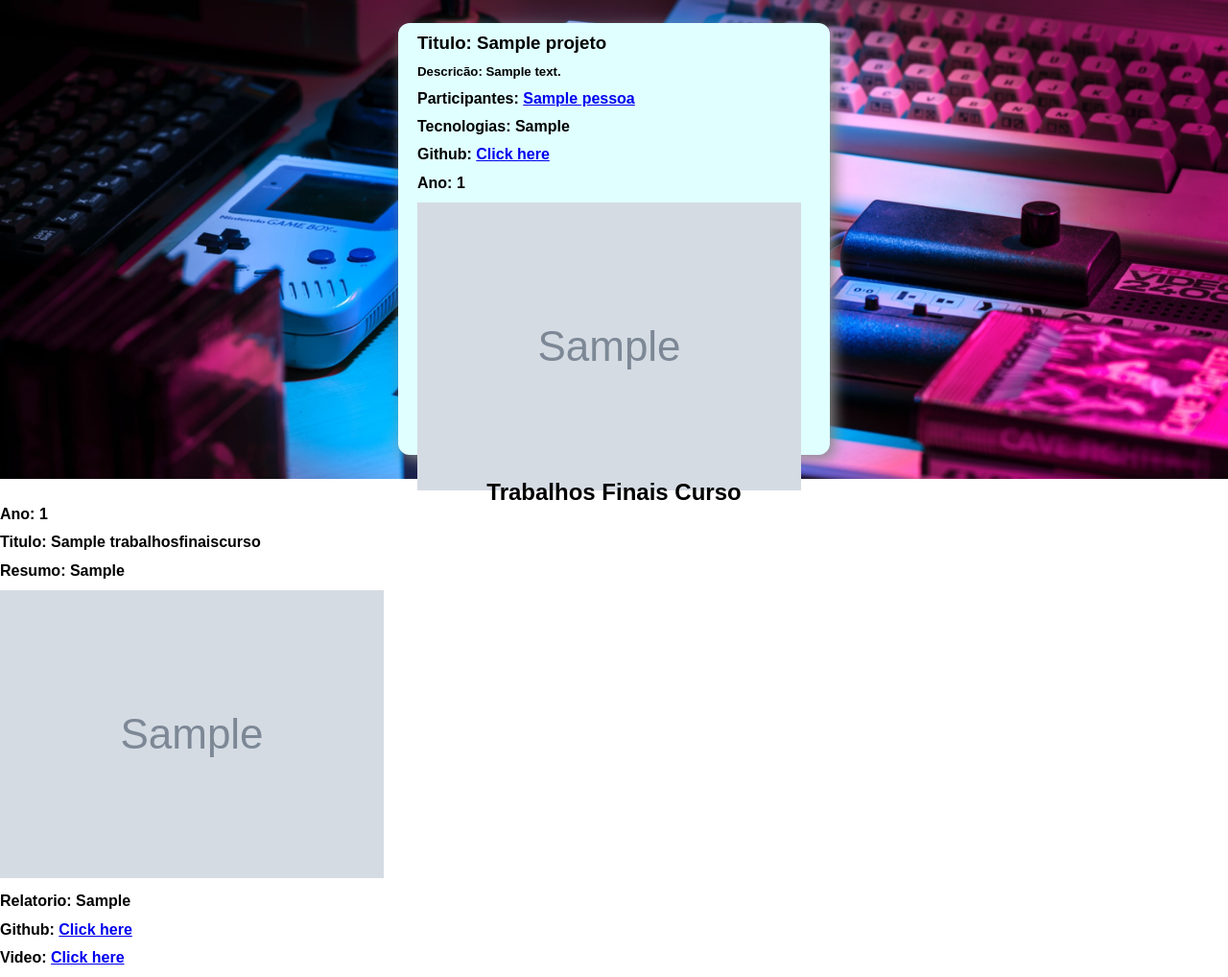
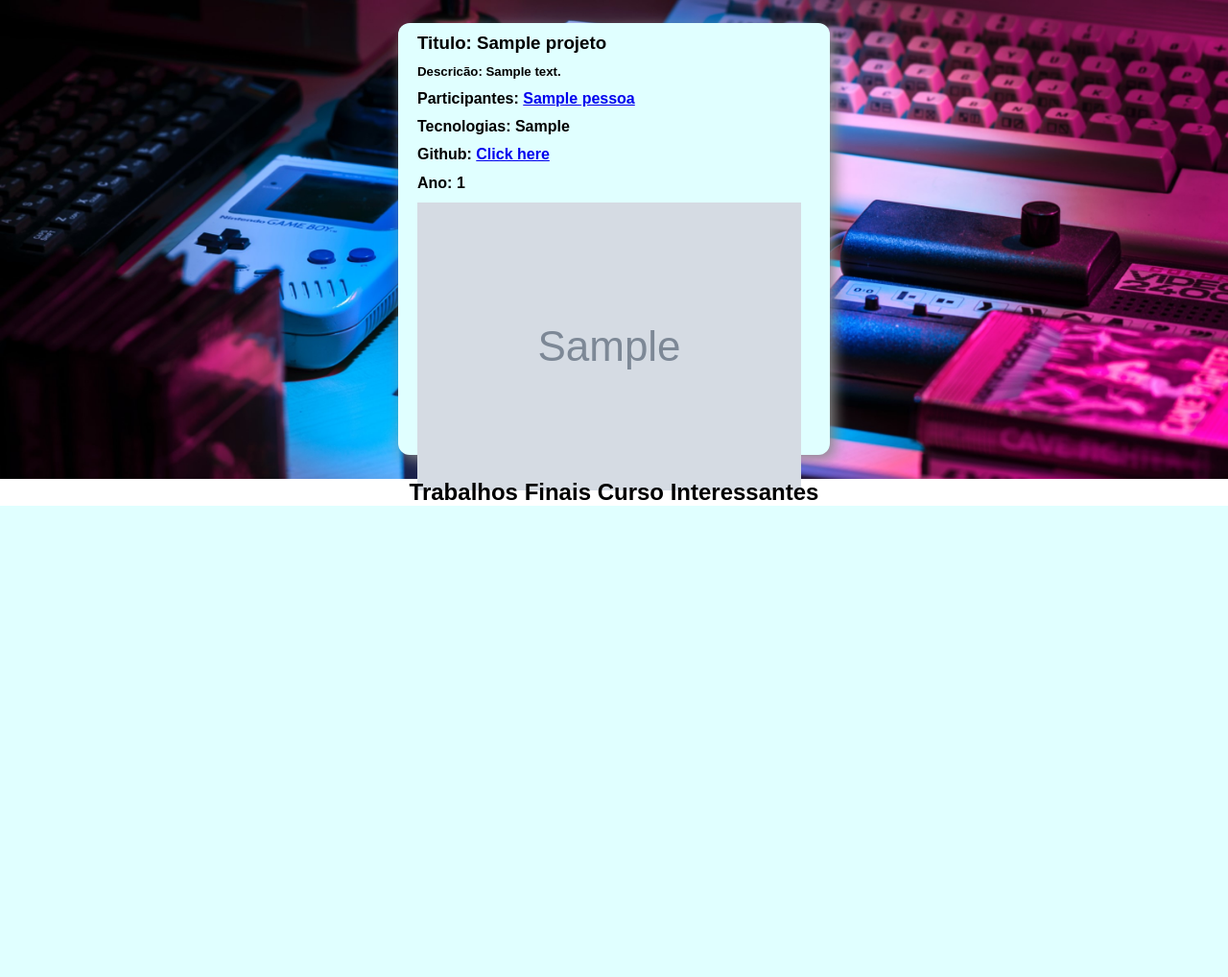
Before and after one commit to rangerd00/Projeto-PW, a Django app: page /projetos in a window 1280 px wide. Shown: the part 1192-2210 px from the top of the page at 96% size. After the commit the page ends 1719 px from the top, so only its background shows below. Run offline with Django 4.2, Linux system fonts and the light colour scheme; tables that the repository leaves empty hold one stand-in row (values such as "Sample post"); grey boxes marked "Sample" are stand-in pictures; parts of the project's set-up code (start-up, migrations or seed data) failed here and were passed over.

Commit message:
Lab 11 TFC

```diff
--- a/portfolio/templates/portfolio/projetos.html
+++ b/portfolio/templates/portfolio/projetos.html
@@ -138,47 +138,9 @@
 
 
 
-  <h2 style="text-align:center">Trabalhos Finais Curso</h2>
+  <h2 style="text-align:center">Trabalhos Finais Curso Interessantes</h2>
 
 
-<div class="containerTrabalhos">
-    {% for trabalho in trabalhos %}
-    <div>
-
-{% for pessoas in trabalho.autores.all %}
-    <h3 style="margin-bottom:0.30cm;" >  Autores:  {{trabalho.autores}}      </h3>
-         {% endfor %}
-{% for pessoas in trabalho.orientadores.all %}
-    <h5 style="margin-bottom:0.30cm;"> Orientadores:    {{trabalho.orientadores}}           </h5>
- {% endfor %}
-
-    <h4 style="margin-bottom:0.30cm;">  Ano: {{trabalho.ano}}    </h4>
-
-
-    <h4 style="margin-bottom:0.30cm;">  Titulo:      {{ trabalho.titulo }}              </h4>
-
-
-    <h4 style="margin-bottom:0.30cm;"> Resumo:   {{trabalho.resumo}}</h4>
-
-
-
-
-       <h4 style="margin-bottom:0.30cm;"> <img src="{{ trabalho.imagem.url }}" alt="error">   </h4>
-
-         {% load static %}
-
-
-  <h4 style="margin-bottom:0.30cm;">  Relatorio: {{ trabalho.relatorio}}   </h4>
-
-<h4 style="margin-bottom:0.30cm;"> Github:   <a href="{{trabalho.github}}" target="_blank"> Click here </a> </h4>
-
-        <h4 style="margin-bottom:0.30cm;"> Video:   <a href="{{trabalho.video}}" target="_blank"> Click here </a> </h4>
-
-
-    </div>
-{% endfor %}
-
-    </div>
 
 
 
```
